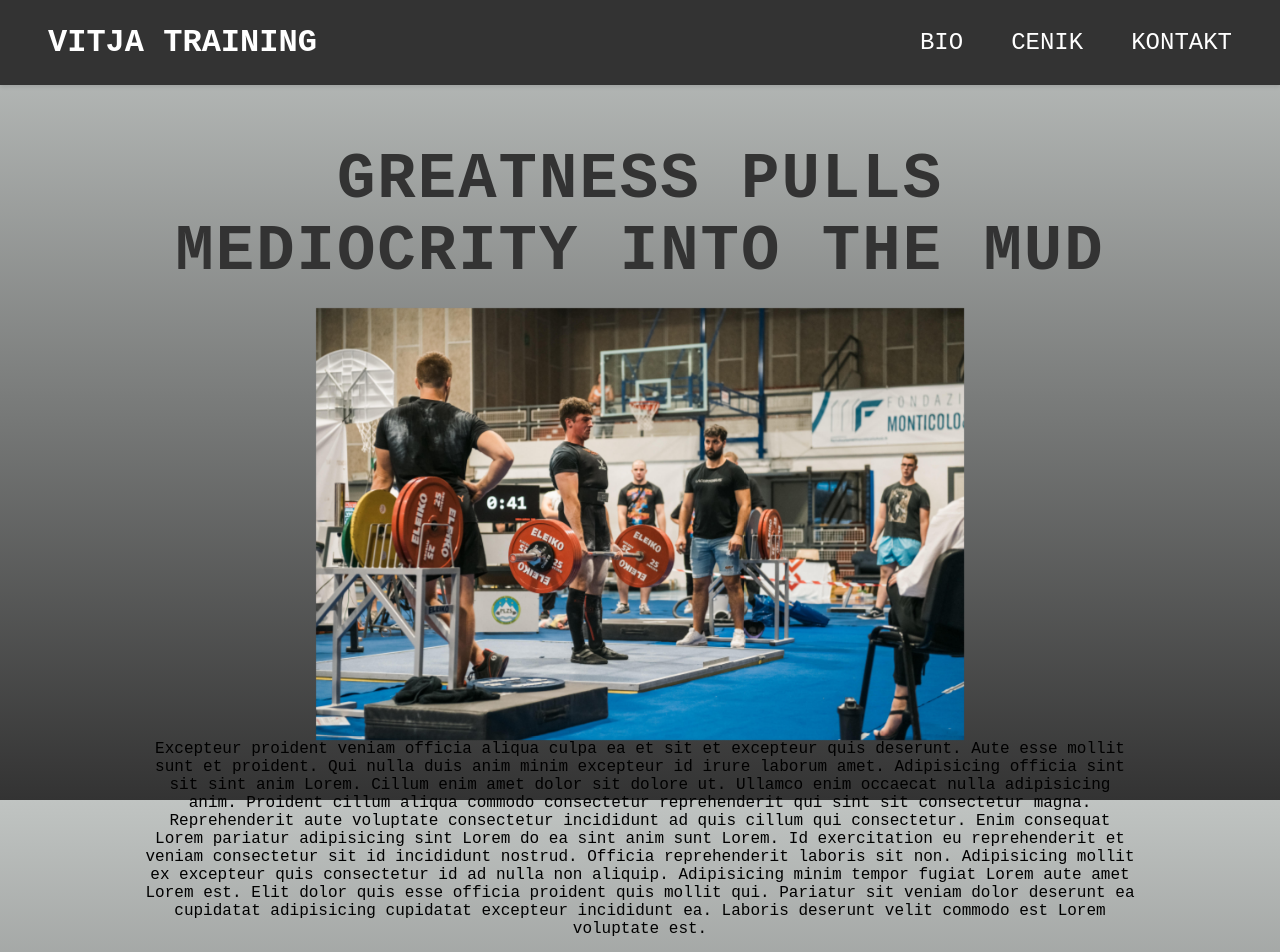
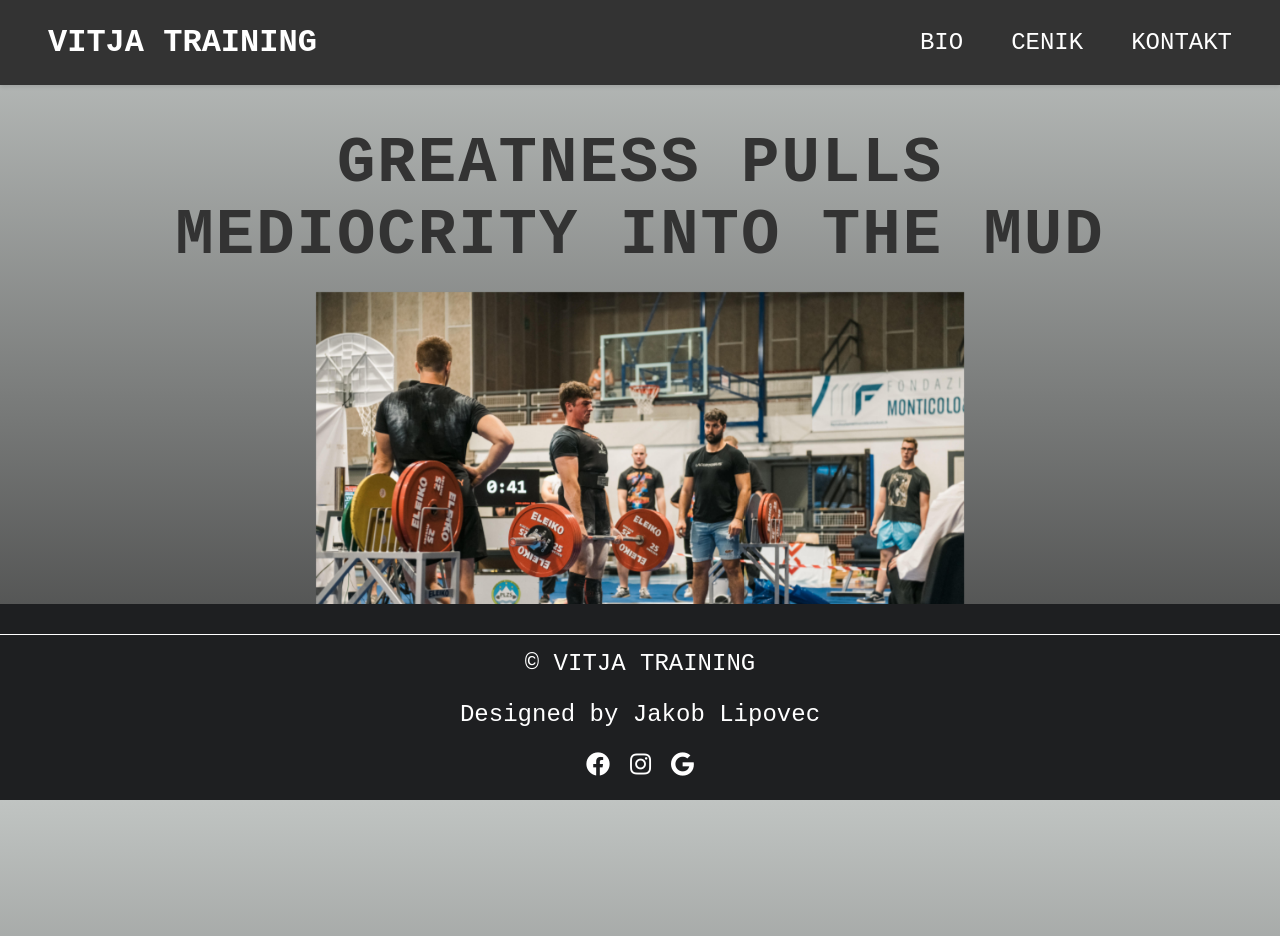
Before and after one commit to xjakob150/VitjaTraining, a React (Create React App) app: page / in a window 1280 px wide. Shown: the top 952 px of the page. Built offline with nearby package versions, Linux system fonts and the light colour scheme.

Commit message:
koncno footer narejen jebote

```diff
--- a/src/App.js
+++ b/src/App.js
@@ -4,7 +4,7 @@ import Bio from "./pages/Bio"
 import Home from "./pages/Home"
 import Kontakt from "./pages/Kontakt"
 import Navbar from './components/Navbar';
-import Footer from "./components/Footer"
+import Footer from "./components/Footer";
 
 function App() {
   let component
@@ -30,13 +30,15 @@ function App() {
   }
   return (
     <>
-      <div className='app'>
+    <div className='page-container'>
+      <div className='content-wrap'>
         <Navbar/>
-        <div className="container">
-          {component}
+          <div className="container">
+            {component}
+          </div>
         </div>
         <Footer/>
-      </div>
+    </div>
    </>
   );
 }
--- a/src/CSS/footer.css
+++ b/src/CSS/footer.css
@@ -17,7 +17,7 @@
 }
 
 .footer a:hover {
-    text-decoration: underline; /* Add underline on hover for links */
+    color:#f0a500
 }
 
 /* Create a subtle border at the top of the footer */
--- a/src/CSS/index.css
+++ b/src/CSS/index.css
@@ -21,15 +21,18 @@ h1 {
     /* Add any additional styles or background colors as desired */
 }
 
-.app {
+.paragraph-content {
+    font-family: "Lucia Grande" , monospace;
+    font-size: 1.75rem;
+    color:aqua
+}
+
+.page-container {
     display: flex;
     flex-direction: column;
     min-height: 100vh;
-    overflow: hidden;
-  }
+}
 
-  .content {
-    flex-grow: 1;
-    padding: 20px;
-    overflow-y: auto;
-  }
+.content-wrap {
+    flex:1;
+}
--- a/src/CSS/navbar.css
+++ b/src/CSS/navbar.css
@@ -4,7 +4,7 @@
 }
 
 .nav {
-    background-color: #333;;
+    background-color: #333;
     color: #fff;
     display: flex;
     justify-content: space-between;
--- a/src/components/Footer.jsx
+++ b/src/components/Footer.jsx
@@ -3,10 +3,11 @@ export default function Footer() {
         <>
         <div className="footer">
             <p>&copy; VITJA TRAINING</p>
-            <p>Designed by <a href="#" target="_blank">Jakob Lipovec</a></p>
+            <p>Designed by <a href="https://www.facebook.com/jakob.lipovec/" target="_blank">Jakob Lipovec</a></p>
             <div class="social-icons">
                 <a href="https://www.facebook.com/vitja.lipovec" target="_blank"><i class="fab fa-facebook"></i></a>
                 <a href="https://www.instagram.com/vitja_lipovecc/" target="_blank"><i class="fab fa-instagram"></i></a>
+                <a href="mailto:lipovecvitja@gmail.com?subject=Prosnja&body="><i class="fab fa-google"></i></a>
             </div>
         </div>
         </>
--- a/src/pages/Home.js
+++ b/src/pages/Home.js
@@ -8,15 +8,6 @@ export default function Home() {
             <div className="container-home">
                 <img src="./Vitja1.jpg" alt="Vitja" className="animated-image"/>
             </div>
-            <div>
-                Excepteur proident veniam officia aliqua culpa ea et sit et excepteur quis deserunt. Aute esse mollit sunt et proident. Qui nulla duis anim minim excepteur id irure laborum amet. Adipisicing officia sint sit sint anim Lorem.
-
-Cillum enim amet dolor sit dolore ut. Ullamco enim occaecat nulla adipisicing anim. Proident cillum aliqua commodo consectetur reprehenderit qui sint sit consectetur magna. Reprehenderit aute voluptate consectetur incididunt ad quis cillum qui consectetur. Enim consequat Lorem pariatur adipisicing sint Lorem do ea sint anim sunt Lorem.
-
-Id exercitation eu reprehenderit et veniam consectetur sit id incididunt nostrud. Officia reprehenderit laboris sit non. Adipisicing mollit ex excepteur quis consectetur id ad nulla non aliquip.
-
-Adipisicing minim tempor fugiat Lorem aute amet Lorem est. Elit dolor quis esse officia proident quis mollit qui. Pariatur sit veniam dolor deserunt ea cupidatat adipisicing cupidatat excepteur incididunt ea. Laboris deserunt velit commodo est Lorem voluptate est.
-            </div>
         </div>
     </>
     )
```
